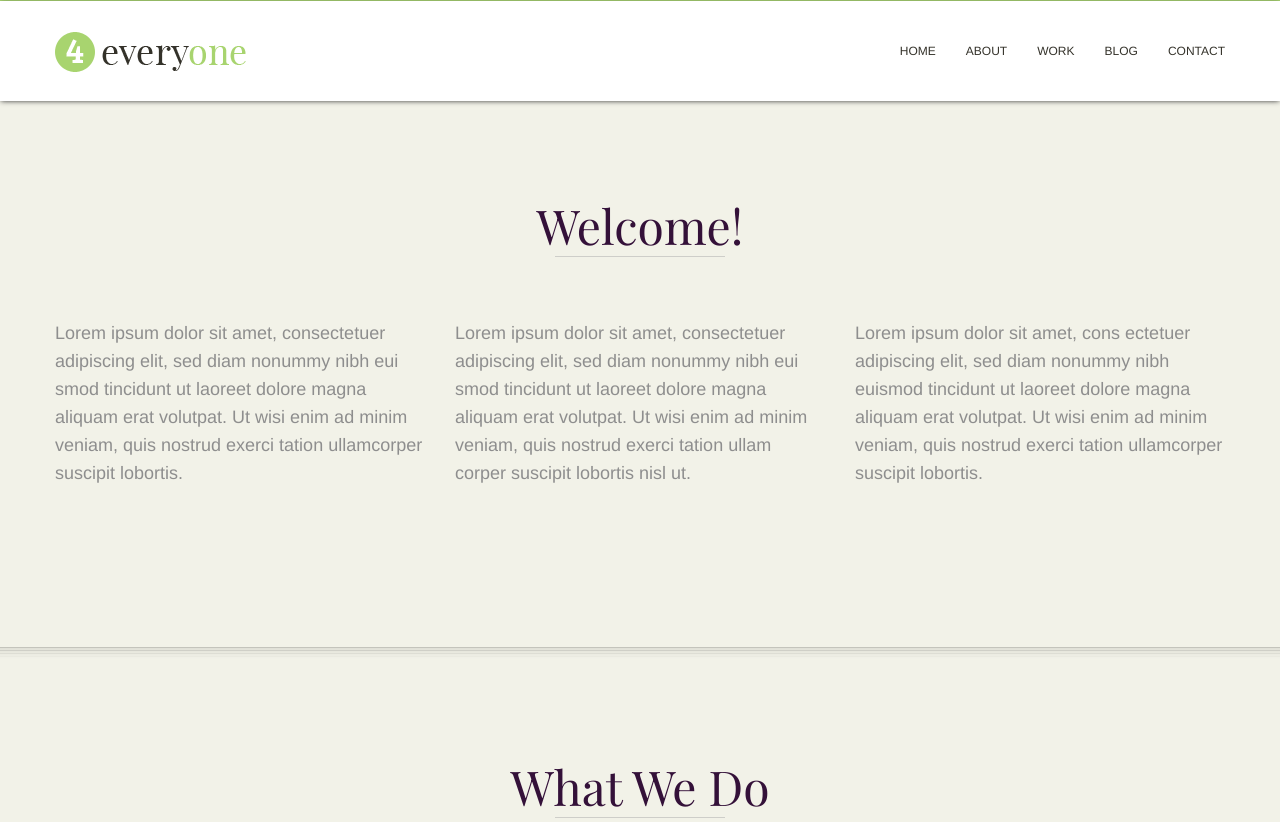
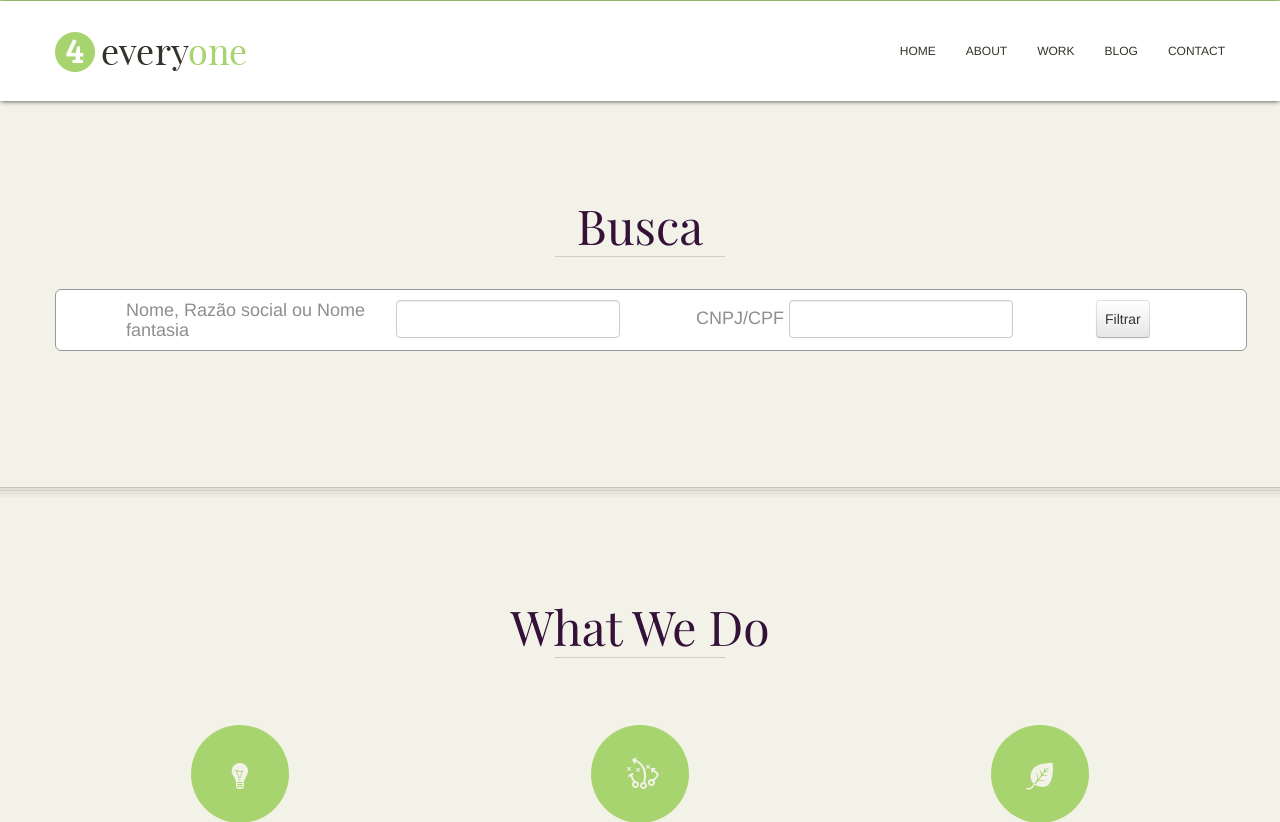
Before and after one commit to massilva/hackathon-jusbrasil, a PHP site: page / in a window 1280 px wide. Shown: the part 548-1370 px from the top of the page. Run offline with PHP 8.4, Linux system fonts and the light colour scheme; some libraries are stand-ins or nearby versions; some web fonts are replaced.

Commit message:
Campos de buscas básicos

```diff
--- a/css/style.css
+++ b/css/style.css
@@ -1081,3 +1081,19 @@ h3 {
 
 }
 /* /small phones */
+
+
+/* Customize */
+#busca{
+	border-radius: 6px;
+	-moz-border-radius: 6px;
+	-webkit-border-radius: 6px;
+
+	border: 1px solid #999;
+	padding: 10px;
+	background: #fff;
+}
+
+#busca input{
+	padding: 8px;
+}
--- a/index.php
+++ b/index.php
@@ -39,20 +39,8 @@
 			});
 		});
     </script>
-<!--[if lt IE 8]>
-<div style=' clear: both; text-align:center; position: relative;'>
- <a href="http://windows.microsoft.com/en-US/internet-explorer/products/ie/home?ocid=ie6_countdown_bannercode">
-   <img src="http://storage.ie6countdown.com/assets/100/images/banners/warning_bar_0000_us.jpg" border="0" height="42" width="820" alt="You are using an outdated browser. For a faster, safer browsing experience, upgrade for free today." />
-</a>
-</div>
-<![endif]-->
-<!--[if lt IE 9]>
-    <script type="text/javascript" src="js/html5.js"></script>
-    <link rel="stylesheet" type="text/css" media="screen" href="css/ie.css">
-<![endif]-->
 </head>
 	<body>
-
 		<div class="header_top_wrap">
         	<h1>4everyone</h1>
             <div class="container"><div class="slogan">It's suitable for corporate, creative, personal,<br>noncommercial needs!</div></div>
@@ -78,17 +66,26 @@
 		<div class="container-fill">
 			<div class="row_1" id="about">
                 <div class="container">
-                    <h3 class="border">Welcome!</h3>
+                    <h3 class="border">Busca</h3>
                     <div class="row">
-                        <article class="span4">
-                            <p>Lorem ipsum dolor sit amet, consectetuer adipiscing elit, sed diam nonummy nibh eui smod tincidunt ut laoreet dolore magna aliquam erat volutpat. Ut wisi enim ad minim veniam, quis nostrud exerci tation ullamcorper suscipit lobortis.</p>
+                        <form class="form-inline">
+                        <article id="busca" class="span12">
+                            <div class="form-group span6">
+                                <label for="nome" class="span3">Nome, Razão social ou Nome fantasia</label>
+                                <input id="nome" name="busca[nome]" class="form-control" type="text">
+                            </div>
+                            <div class="form-group span4">
+                                <label for="cnpj" class="">CNPJ/CPF</label>
+                                <input id="cnpj" name="busca[cnpj]" class="form-control" type="text">
+                            </div>
+                            <div class="form-group span1">
+                                <input type="submit" value="Filtrar" class="btn btn-default">
+                            </div>
                         </article>
-                        <article class="span4">
-                            <p>Lorem ipsum dolor sit amet, consectetuer adipiscing elit, sed diam nonummy nibh eui smod tincidunt ut laoreet dolore magna aliquam erat volutpat. Ut wisi enim ad minim veniam, quis nostrud exerci tation ullam corper suscipit lobortis nisl ut.</p>
+                        <article id="resultado" class="span12">
+
                         </article>
-                        <article class="span4">
-                            <p>Lorem ipsum dolor sit amet, cons ectetuer adipiscing elit, sed diam nonummy nibh euismod tincidunt ut laoreet dolore magna aliquam erat volutpat. Ut wisi enim ad minim veniam, quis nostrud exerci tation ullamcorper suscipit lobortis.</p>
-                        </article>
+                        </form>
                     </div>
                 </div>
             </div>
```
